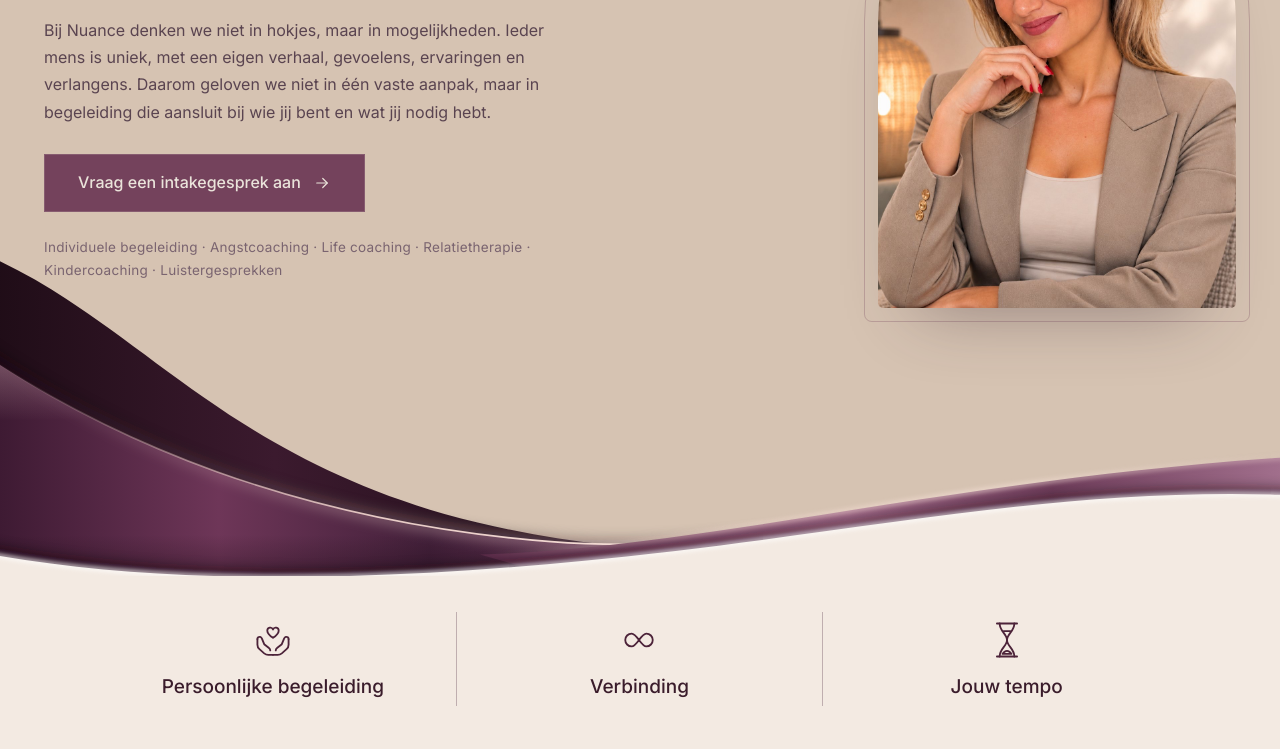
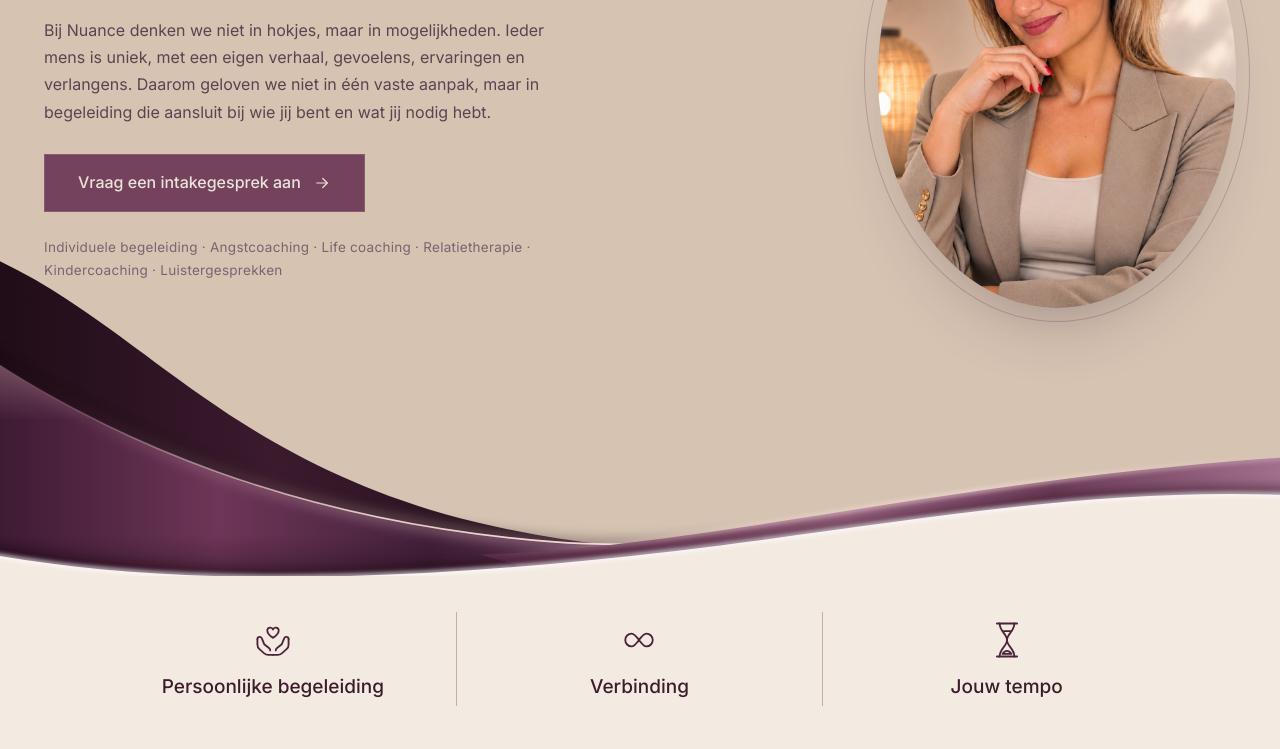
Before and after one commit to BLVJeezy/Nuance-therapy-, a website: page index.html in a window 1280 px wide. Shown: the part 466-1215 px from the top of the page. Drawn offline with nearby package versions, Linux system fonts and the light colour scheme; a web font is replaced by a local one.

Commit message:
Hero-portret ovaal, foto bij Over mij vierkant
Co-Authored-By: Claude Opus 5.5 <noreply@anthropic.com>
Claude-Session: https://claude.ai/code/session_01EGV5MVCHsQKZZ71Wdcd441

```diff
--- a/index.html
+++ b/index.html
@@ -126,9 +126,9 @@ a{color:#D6C3B2}a:hover{color:#EAE3DA}
 .hero-row{display:flex;align-items:center;justify-content:space-between;gap:clamp(24px,4vw,72px)}
 .hero-row>.hero-copy{flex:1 1 auto;min-width:0}
 .hero-pop{position:relative;order:2;flex:none;width:clamp(260px,28vw,420px);aspect-ratio:4/5.2;margin-right:24px;margin-top:40px}
-.hero-pop-card{position:absolute;inset:0;border-radius:999px 999px 28px 28px;overflow:hidden;background:#D6C3B2;box-shadow:0 40px 70px -40px rgba(62,42,53,.45)}
+.hero-pop-card{position:absolute;inset:0;border-radius:50%;overflow:hidden;background:#D6C3B2;box-shadow:0 40px 70px -40px rgba(62,42,53,.45)}
 .about-stage > p{font-size:12px !important;padding:8px 12px !important;gap:8px !important;left:10px !important;bottom:10px !important;max-width:none !important}
-.hero-pop-ring{position:absolute;inset:-14px;border-radius:999px 999px 40px 40px;border:1px solid rgba(116,66,92,.28)}
+.hero-pop-ring{position:absolute;inset:-14px;border-radius:50%;border:1px solid rgba(116,66,92,.28)}
 .hero-pop-img{position:absolute;inset:0;width:100%;height:100%;object-fit:cover;object-position:50% 18%;display:block;pointer-events:none}
 .hero-pop-fade{display:none}
 .g-viewport{-webkit-mask-image:linear-gradient(to right,transparent,#000 6%,#000 94%,transparent);mask-image:linear-gradient(to right,transparent,#000 6%,#000 94%,transparent)}
@@ -471,7 +471,7 @@ html{scroll-behavior:auto}
 <template id="tpl-welkom">
 <div style="max-width: 1240px; margin: 0 auto; padding: clamp(36px, 5vw, 72px) 24px clamp(56px, 7vw, 104px); display: grid; grid-template-columns: repeat(auto-fit, minmax(min(320px, 100%), 1fr)); gap: clamp(32px, 6vw, 96px); align-items: center">
 <div class="about-stage" style="position: relative; width: 100%; max-width: 320px; justify-self: center; box-sizing: border-box">
-<div style="position: relative; aspect-ratio: 4 / 5; border-radius: 24px; overflow: hidden; background: #4A3540">
+<div style="position: relative; aspect-ratio: 4 / 5; border-radius: 0; overflow: hidden; background: #4A3540">
 <sc-for list="{{moments}}" as="m" hint-placeholder-count="3">
 <img class="about-img" src="{{m.img}}" alt="{{m.alt}}" style="position: absolute; inset: 0; width: 100%; height: 100%; object-fit: cover; object-position: {{m.pos}}; opacity: {{m.op}}; transform: {{m.tf}}">
 </sc-for>
```
Also changed, not shown: design/Main.dc.html (+3 -3 lines), faq.html (+2 -2 lines), privacy.html (+2 -2 lines).
